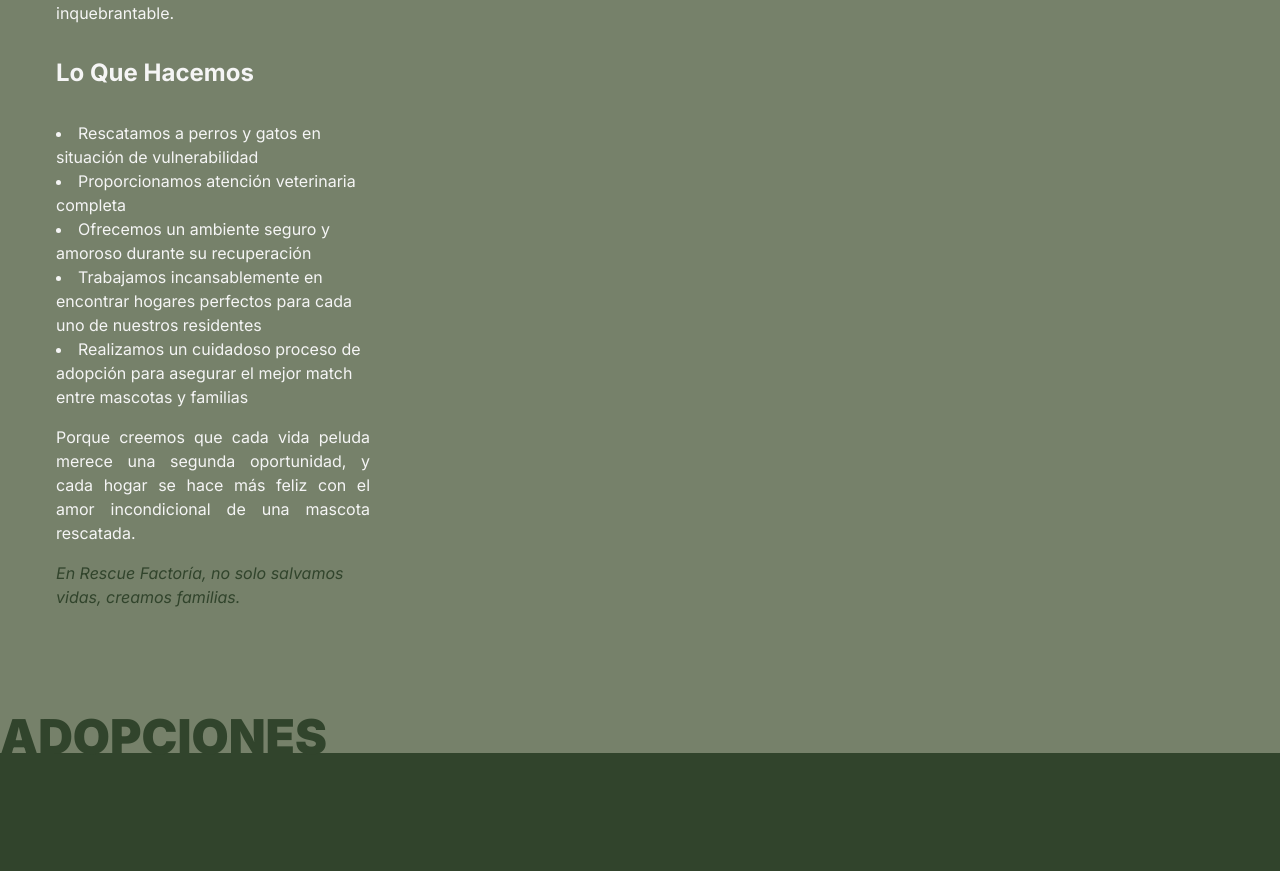
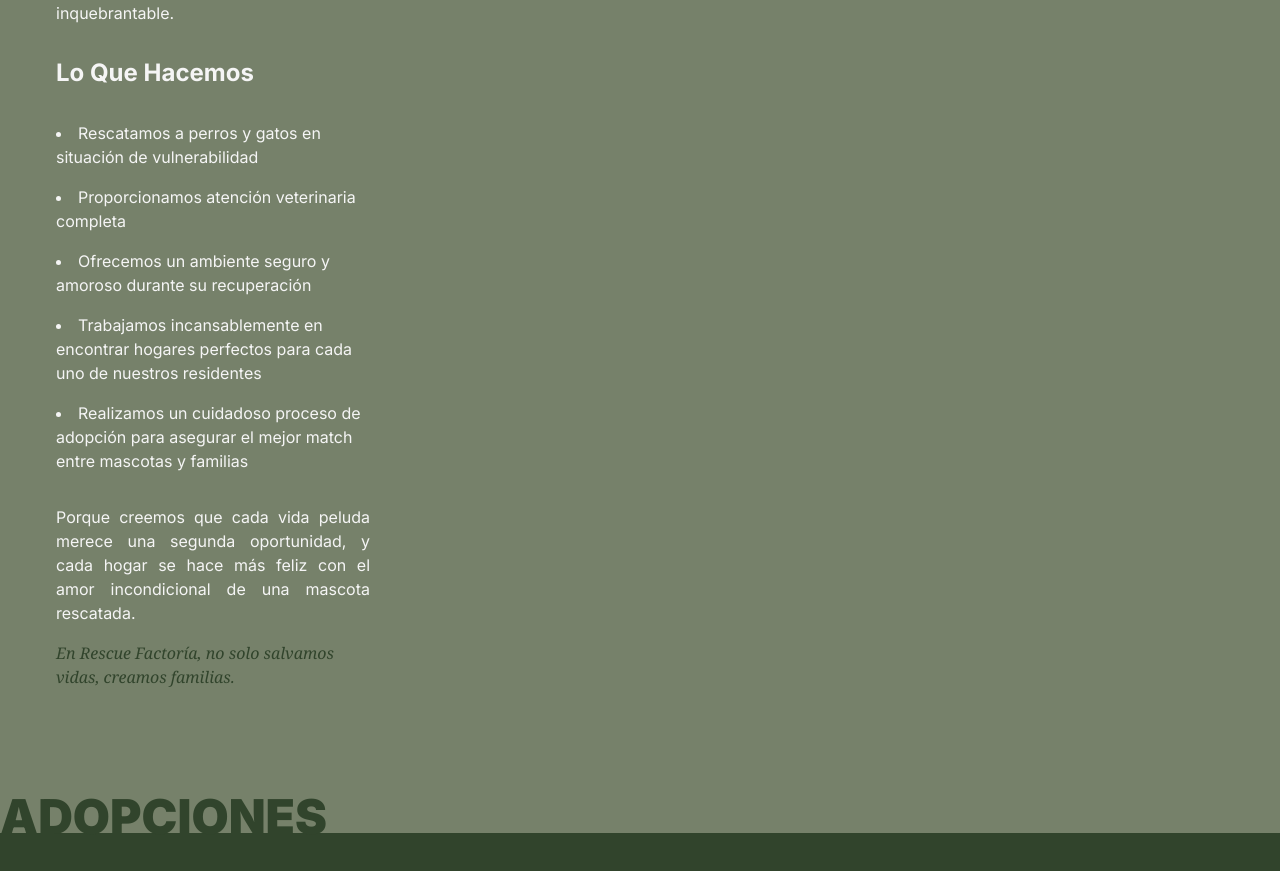
Before and after one commit to a-bac-0/rescue_factory, a React (Vite) app in the folder client/: page / in a window 1280 px wide. Shown: the part 1386-2257 px from the top of the page. Built offline with nearby package versions, Linux system fonts and the light colour scheme.

Commit message:
Padding added to list

```diff
--- a/client/src/pages/Home.jsx
+++ b/client/src/pages/Home.jsx
@@ -20,16 +20,16 @@ const Home = () => {
         </p>
         <h2 className="my-8 font-bold text-2xl">Lo Que Hacemos</h2>
         <ul className="list-inside list-disc">
-          <li>Rescatamos a perros y gatos en situación de vulnerabilidad</li>
-          <li>Proporcionamos atención veterinaria completa</li>
-          <li>
+          <li className="pb-4">Rescatamos a perros y gatos en situación de vulnerabilidad</li>
+          <li className="pb-4">Proporcionamos atención veterinaria completa</li>
+          <li className="pb-4">
             Ofrecemos un ambiente seguro y amoroso durante su recuperación
           </li>
-          <li>
+          <li className="pb-4">
             Trabajamos incansablemente en encontrar hogares perfectos para cada
             uno de nuestros residentes
           </li>
-          <li>
+          <li className="pb-4">
             Realizamos un cuidadoso proceso de adopción para asegurar el mejor
             match entre mascotas y familias
           </li>
@@ -40,7 +40,7 @@ const Home = () => {
           cada hogar se hace más feliz con el amor incondicional de una mascota
           rescatada.
         </p>
-        <i className="text-[#31442C]">En Rescue Factoría, no solo salvamos vidas, creamos familias.</i>
+        <i className="font-serif text-[#31442C]">En Rescue Factoría, no solo salvamos vidas, creamos familias.</i>
       </section>
 
 
```
